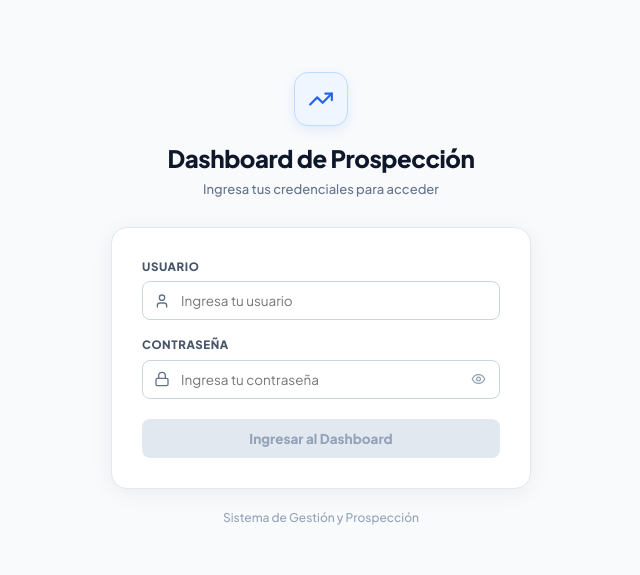
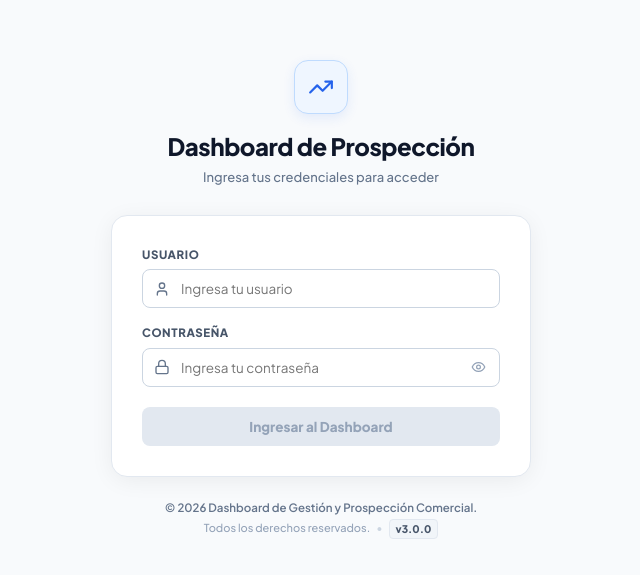
Before and after one commit to mindreau42/dashboard-prospeccion, a React (Vite) app: page / in a window 1280 px wide. Shown: the part 101-676 px from the top of the page, without its empty margins (319-959 px from the left). Built offline with nearby package versions, Linux system fonts and the light colour scheme; no server answers.

Commit message:
Add files via upload

```diff
--- a/package.json
+++ b/package.json
@@ -1,7 +1,7 @@
 {
   "name": "dashboard-gestion-operativa",
   "private": true,
-  "version": "2.0.0",
+  "version": "3.0.0",
   "type": "module",
   "scripts": {
     "dev": "vite --port 5185",
--- a/src/App.jsx
+++ b/src/App.jsx
@@ -982,6 +982,38 @@ export default function App() {
         )}
       </main>
 
+      {/* ── Professional Copyright & Versioning Footer ── */}
+      <footer style={{
+        marginTop: '32px',
+        padding: '16px 24px',
+        borderTop: '1px solid #e2e8f0',
+        display: 'flex',
+        alignItems: 'center',
+        justifyContent: 'space-between',
+        flexWrap: 'wrap',
+        gap: '12px',
+        fontSize: '12px',
+        color: '#64748b'
+      }}>
+        <div>
+          <span>© {new Date().getFullYear()} Dashboard de Gestión y Prospección Comercial. Todos los derechos reservados.</span>
+        </div>
+        <div style={{ display: 'flex', alignItems: 'center', gap: '8px' }}>
+          <span style={{
+            background: '#f1f5f9',
+            border: '1px solid #e2e8f0',
+            color: '#334155',
+            padding: '2px 8px',
+            borderRadius: '6px',
+            fontWeight: 800,
+            fontSize: '11px',
+            letterSpacing: '0.02em'
+          }}>
+            v3.0.0
+          </span>
+        </div>
+      </footer>
+
       {/* Modals */}
       <ExcelUploadModal
         isOpen={isExcelModalOpen}
--- a/src/components/LoginPage.jsx
+++ b/src/components/LoginPage.jsx
@@ -373,10 +373,19 @@ export default function LoginPage({ onLogin, users = [], sessionAlertMessage = '
           </form>
         </div>
 
-        {/* Clean subtle footer */}
-        <p style={{ textAlign: 'center', fontSize: '12px', color: '#94a3b8', marginTop: '20px', fontWeight: 500 }}>
-          Sistema de Gestión y Prospección
-        </p>
+        {/* Clean professional copyright & version footer */}
+        <div style={{ textAlign: 'center', marginTop: '22px' }}>
+          <p style={{ fontSize: '11.5px', color: '#64748b', margin: 0, fontWeight: 600 }}>
+            © {new Date().getFullYear()} Dashboard de Gestión y Prospección Comercial.
+          </p>
+          <p style={{ fontSize: '11px', color: '#94a3b8', marginTop: '3px', fontWeight: 500, display: 'flex', alignItems: 'center', justifyContent: 'center', gap: '6px' }}>
+            <span>Todos los derechos reservados.</span>
+            <span style={{ color: '#cbd5e1' }}>•</span>
+            <span style={{ background: '#f1f5f9', border: '1px solid #e2e8f0', padding: '1px 6px', borderRadius: '4px', fontWeight: 800, color: '#475569', fontSize: '10.5px' }}>
+              v3.0.0
+            </span>
+          </p>
+        </div>
 
       </div>
     </div>
```
